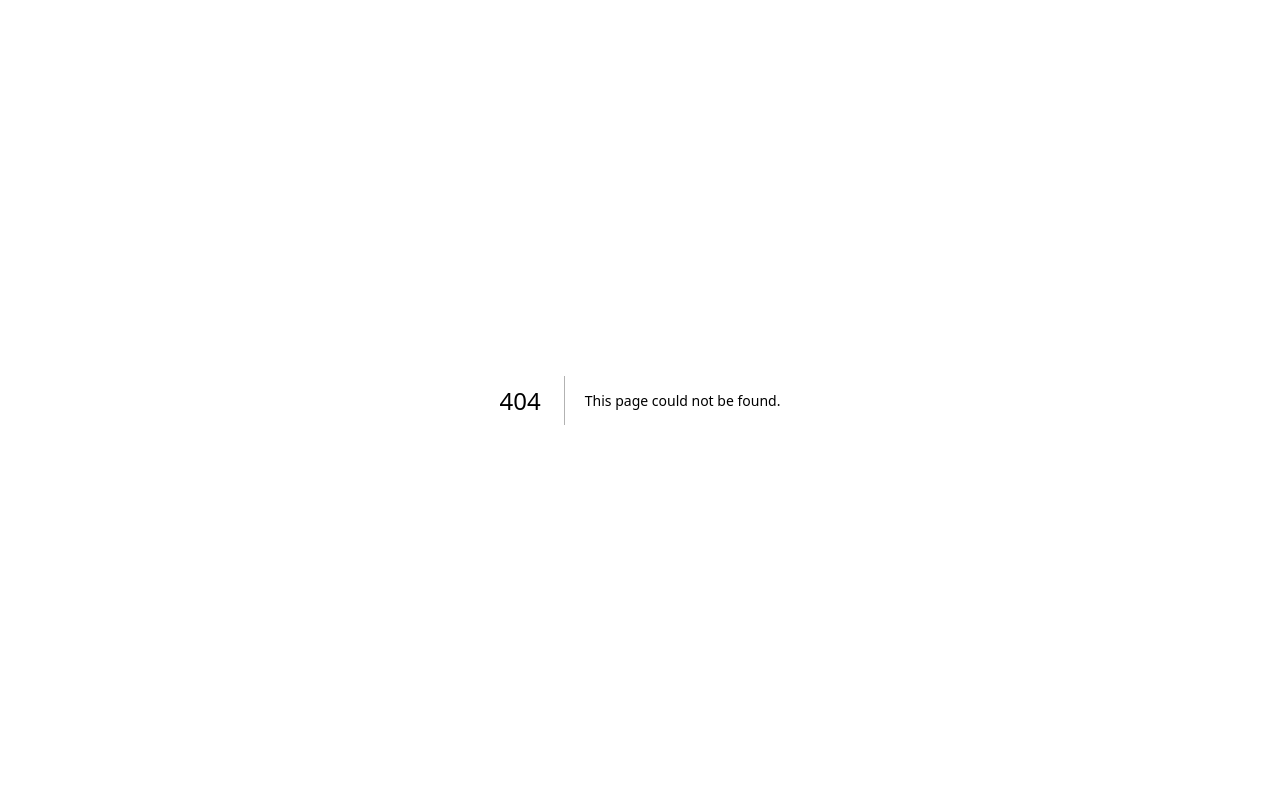
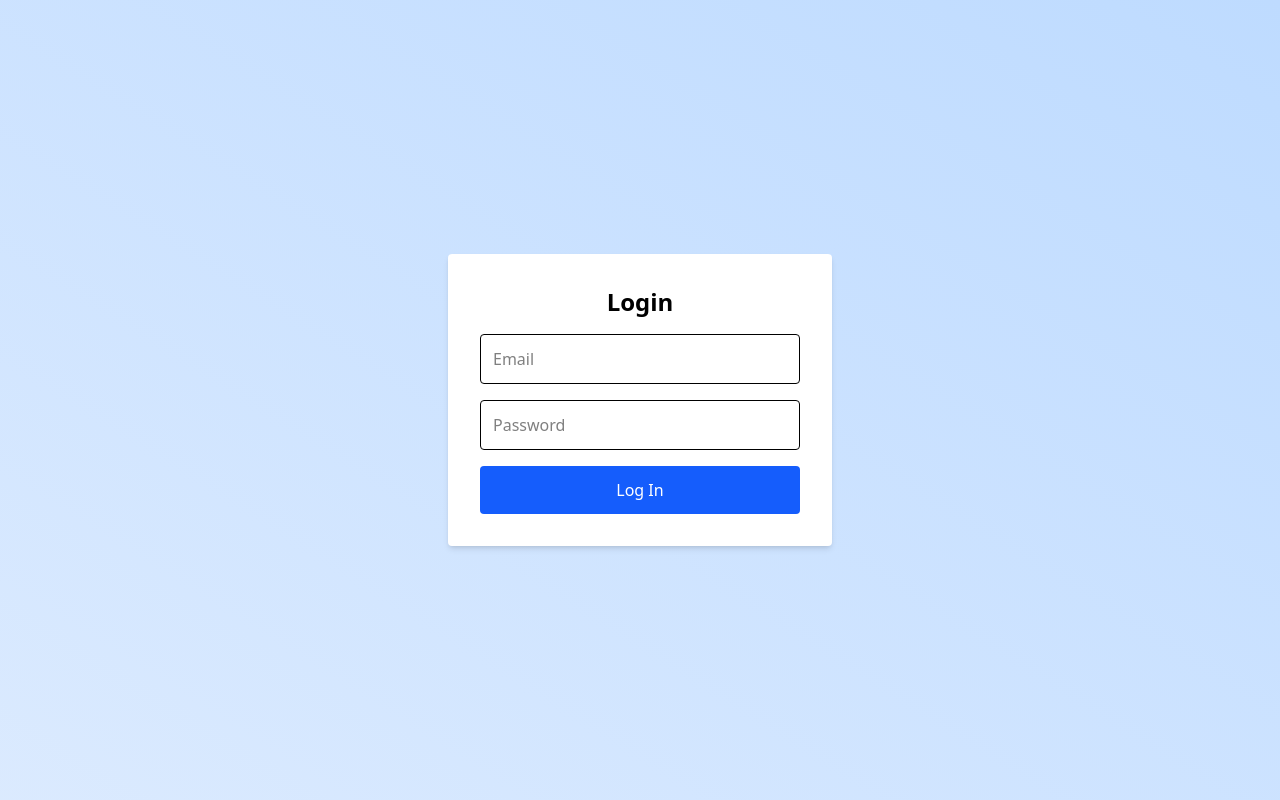
Before and after one commit to ruhulamin77/product-catalog, a Next.js app: page /login in a window 1280 px wide. Before the commit this address had no page. Built offline with nearby package versions, Linux system fonts and the light colour scheme.

Commit message:
login page design

```diff
--- /dev/null
+++ b/app/login/page.jsx
@@ -0,0 +1,40 @@
+'use client';
+import { useState } from 'react';
+
+export default function LoginPage() {
+  const [email, setEmail] = useState('');
+  const [password, setPassword] = useState('');
+
+  const handleLogin = (e) => {
+    e.preventDefault();
+    console.log(email, password);
+  };
+
+  return (
+    <div className="min-h-screen flex items-center justify-center bg-gradient-to-tr from-blue-100 to-blue-200">
+      <form
+        onSubmit={handleLogin}
+        className="bg-white p-8 rounded shadow-md w-96 space-y-4"
+      >
+        <h2 className="text-2xl font-bold text-center mb-4">Login</h2>
+        <input
+          type="email"
+          className="w-full p-3 border rounded"
+          placeholder="Email"
+          value={email}
+          onChange={(e) => setEmail(e.target.value)}
+        />
+        <input
+          type="password"
+          className="w-full p-3 border rounded"
+          placeholder="Password"
+          value={password}
+          onChange={(e) => setPassword(e.target.value)}
+        />
+        <button className="w-full bg-blue-600 text-white p-3 rounded hover:bg-blue-700">
+          Log In
+        </button>
+      </form>
+    </div>
+  );
+}
```
